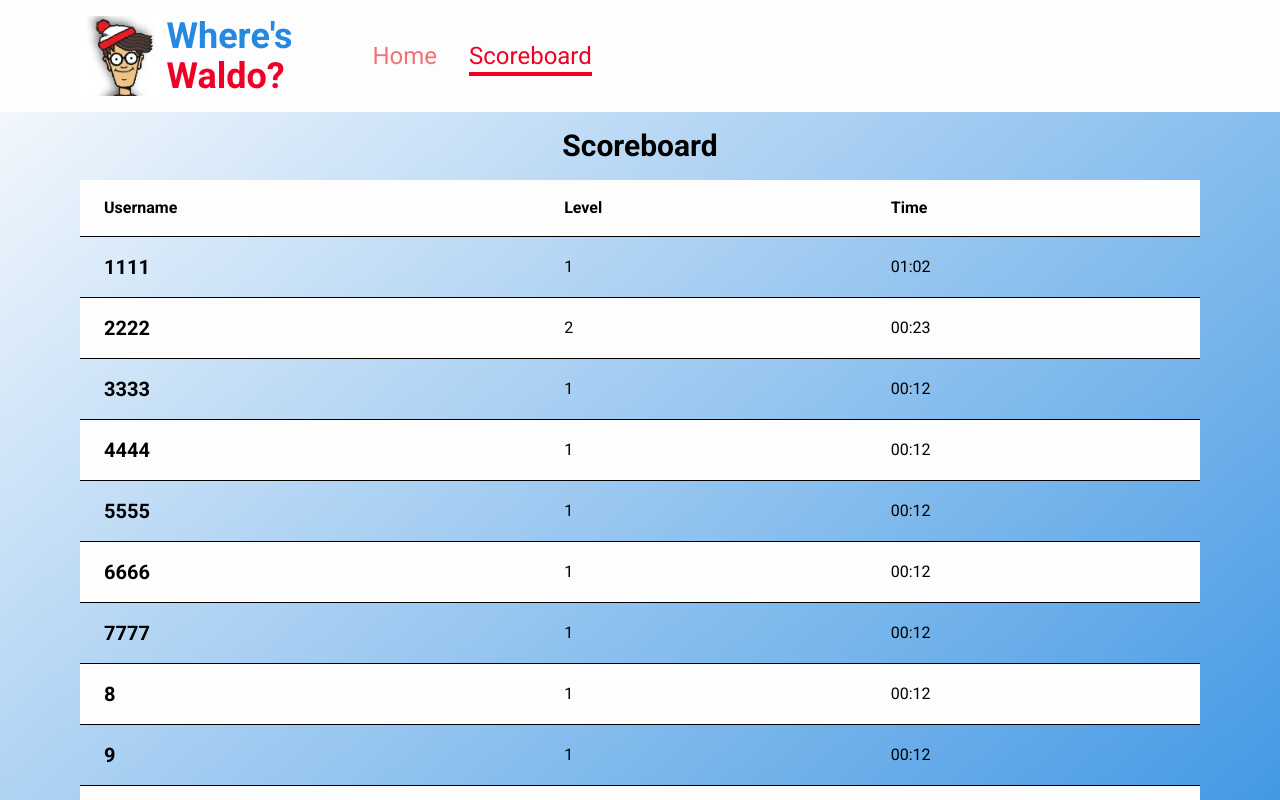
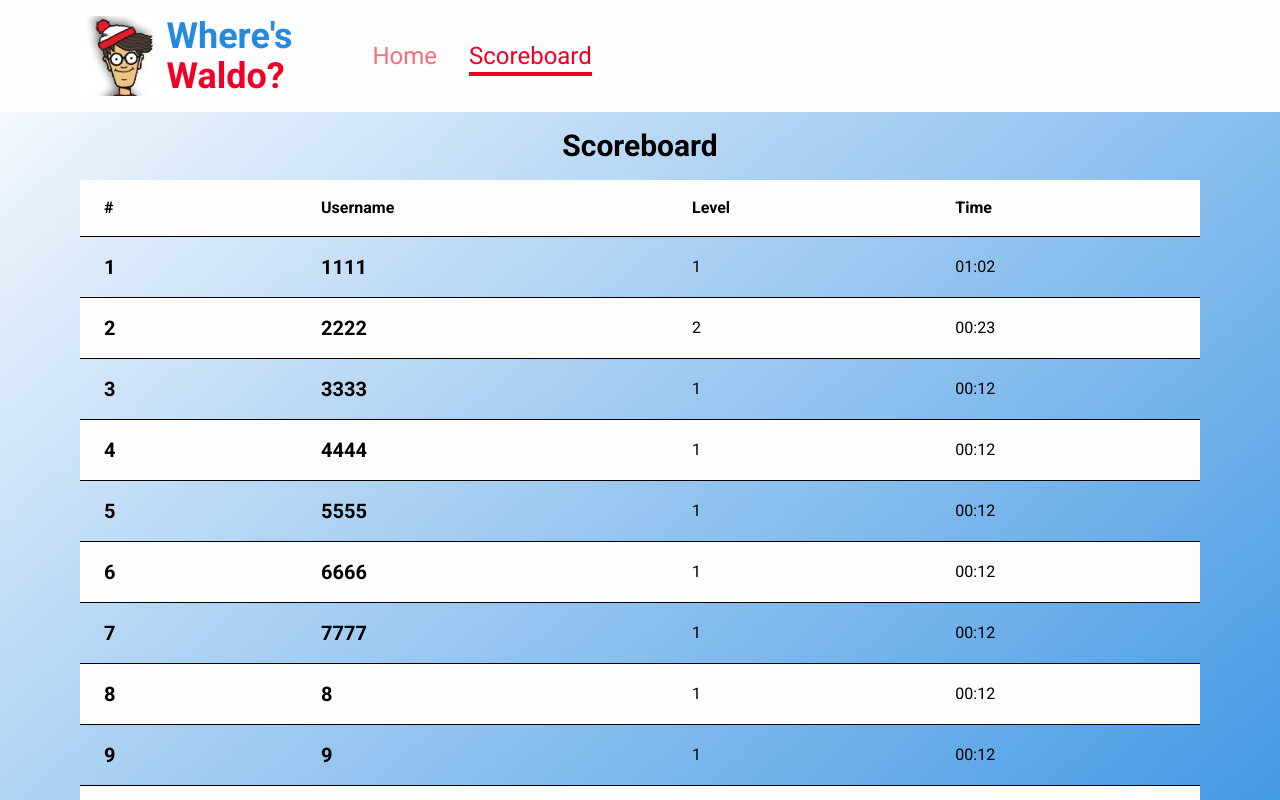
Before and after one commit to aptoivonen/whereswaldo, a React (Vite) app: page /#/scoreboard in a window 1280 px wide. Shown: the top 800 px of the page. Built offline with nearby package versions, Linux system fonts and the light colour scheme.

Commit message:
Add ranks in scoreboard

```diff
--- a/src/pages/Scoreboard/Scoreboard/Scoreboard.tsx
+++ b/src/pages/Scoreboard/Scoreboard/Scoreboard.tsx
@@ -45,6 +45,9 @@
         <thead className="border-b bg-light font-medium">
           <tr>
             <th scope="col" className="px-6 py-4">
+              #
+            </th>
+            <th scope="col" className="px-6 py-4">
               Username
             </th>
             <th scope="col" className="px-6 py-4">
@@ -66,6 +69,9 @@
               )}`}
               ref={scrollRowIntoView(activePlayerId, score.id)}
             >
+              <td className="whitespace-nowrap px-6 py-4 text-xl font-bold">
+                {index + 1}
+              </td>
               <td className="whitespace-nowrap px-6 py-4 text-xl font-bold">
                 {score.id}
               </td>
```
